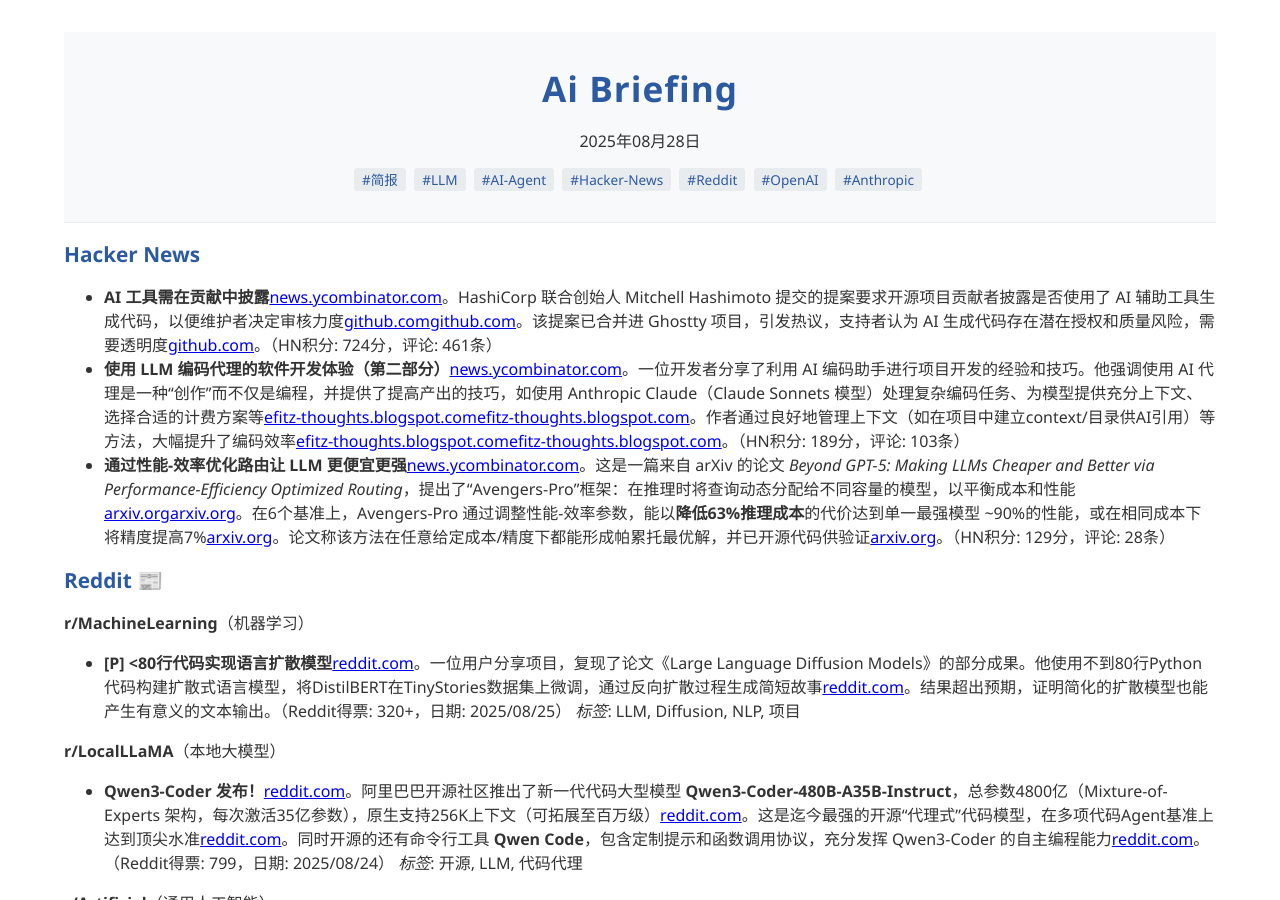
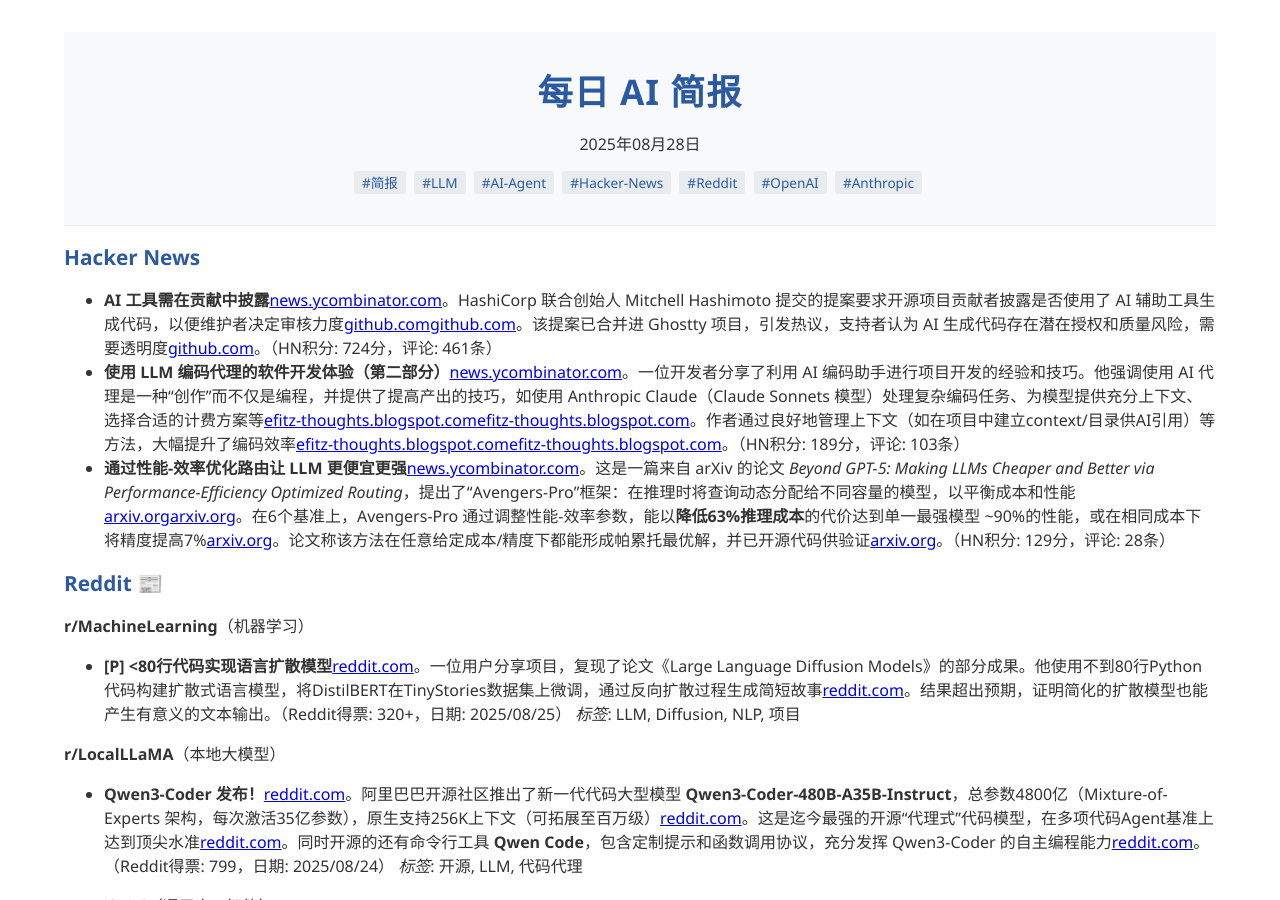
Before and after one commit to pierrelzw/AI-News, a Jekyll site: the page built from _posts/2025-08-28-ai-briefing.md, in a window 1280 px wide and 900 px high. Built offline with Jekyll 4.4.1, drawn with Linux system fonts in a browser that asks for light colours.

Commit message:
feat: default post title render as '每日 AI 简报' when placeholder; keep URL/date as before

```diff
--- a/_layouts/post.html
+++ b/_layouts/post.html
@@ -5,7 +5,12 @@
 <article class="post h-entry" itemscope itemtype="http://schema.org/BlogPosting">
 
   <header class="post-header">
-    <h1 class="post-title p-name" itemprop="name headline">{{ page.title | escape }}</h1>
+    {% assign title_norm = page.title | to_s | strip | downcase %}
+    {% if title_norm == 'ai-briefing' or title_norm == 'ai briefing' %}
+      <h1 class="post-title p-name" itemprop="name headline">每日 AI 简报</h1>
+    {% else %}
+      <h1 class="post-title p-name" itemprop="name headline">{{ page.title | escape }}</h1>
+    {% endif %}
     <p class="post-meta">
       <time class="dt-published" datetime="{{ page.date | date_to_xmlschema }}" itemprop="datePublished">
         {%- assign date_format = site.minima.date_format | default: "%Y年%m月%d日" -%}
--- a/_plugins/auto_meta.rb
+++ b/_plugins/auto_meta.rb
@@ -34,12 +34,12 @@
           Jekyll.logger.info "Auto Meta:", "提取标题: #{extracted_title}" if ENV['JEKYLL_ENV'] != 'production'
         end
 
-        # 规范化标题：若缺失或为占位（如 “ai-briefing”），设为“YYYY-MM-DD-AI 简报”
+        # 规范化标题：若缺失或为占位（如 “ai-briefing”），设为“每日 AI 简报”用于渲染，但 URL 仍按日期固定
         current_title = (post.data['title'] || '').to_s.strip
         placeholder = current_title.downcase
         if current_title.empty? || placeholder == 'ai-briefing'
           date_for_title = post.data['date'].is_a?(Time) ? post.data['date'] : Time.parse(filename[/^(\d{4}-\d{2}-\d{2})/, 1] || Time.now.strftime('%Y-%m-%d'))
-          post.data['title'] = date_for_title.strftime('%Y-%m-%d') + '-AI 简报'
+          post.data['title'] = '每日 AI 简报'
           Jekyll.logger.info "Auto Meta:", "规范标题: #{post.data['title']}" if ENV['JEKYLL_ENV'] != 'production'
         end
 
```
